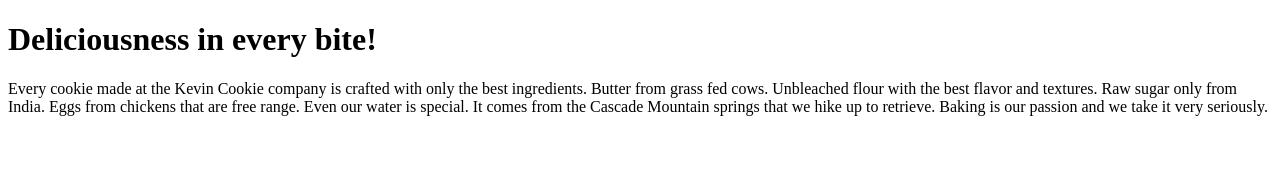
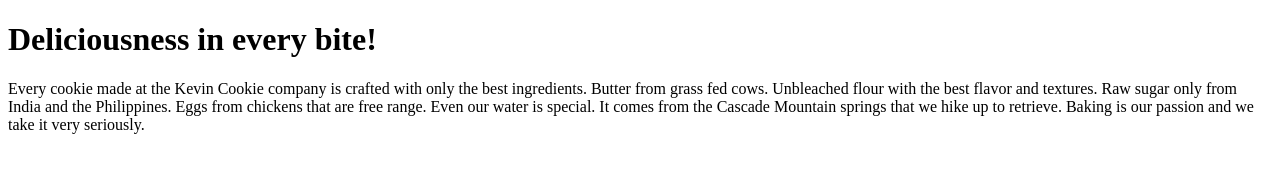
Before and after one commit to itmarcnoel/GithubTutorial, a plain HTML site: page index.htm in a window 1280 px wide. Drawn offline with Linux system fonts and the light colour scheme.

Commit message:
Update index.htm

```diff
--- a/index.htm
+++ b/index.htm
@@ -4,7 +4,7 @@
 
 <h1>Deliciousness in every bite!</h1>
 
-<p>Every cookie made at the Kevin Cookie company is crafted with only the best ingredients. Butter from grass fed cows. Unbleached flour with the best flavor and textures. Raw sugar only from India. Eggs from chickens that are free range. Even our water is special. It comes from the Cascade Mountain springs that we hike up to retrieve. Baking is our passion and we take it very seriously.</p>
+<p>Every cookie made at the Kevin Cookie company is crafted with only the best ingredients. Butter from grass fed cows. Unbleached flour with the best flavor and textures. Raw sugar only from India and the Philippines. Eggs from chickens that are free range. Even our water is special. It comes from the Cascade Mountain springs that we hike up to retrieve. Baking is our passion and we take it very seriously.</p>
 
 </body>
 </html>
```
